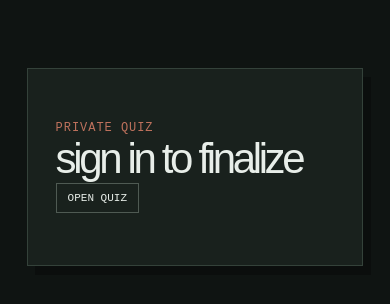
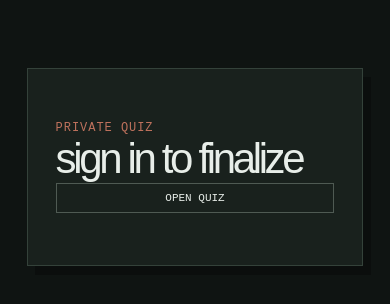
Before and after one commit to TanmoySG/tanmoysg.com, a Next.js app: page /bw/finalize in a window 390 px wide. Shown: the top 304 px of the page. Built offline with nearby package versions, Linux system fonts and the light colour scheme; no server answers.

Commit message:
update control panel to finalize questions

```diff
--- a/src/app/bw/page.module.css
+++ b/src/app/bw/page.module.css
@@ -577,6 +577,13 @@
   }
 
   .headerActions {
+    display: grid;
+    gap: 8px;
     margin-top: 18px;
   }
+
+  .headerButton {
+    justify-content: center;
+    width: 100%;
+  }
 }
```
